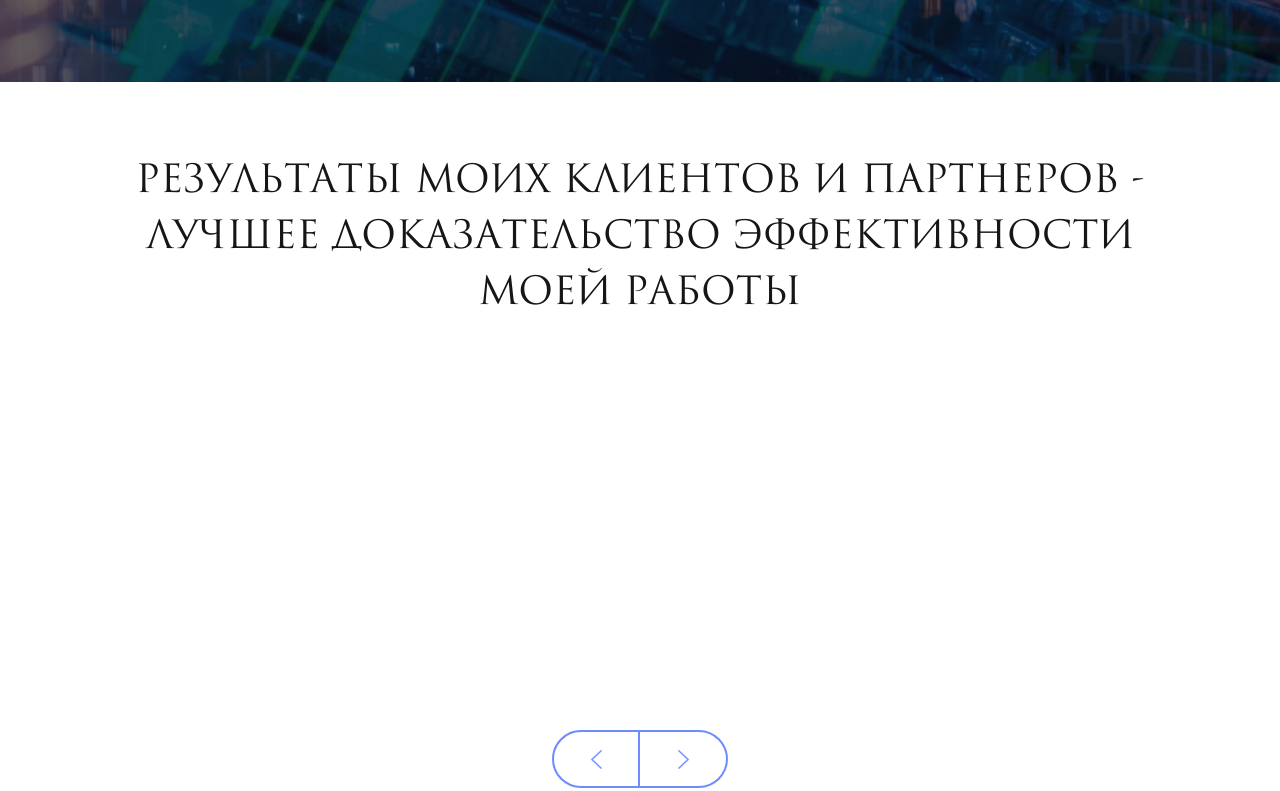
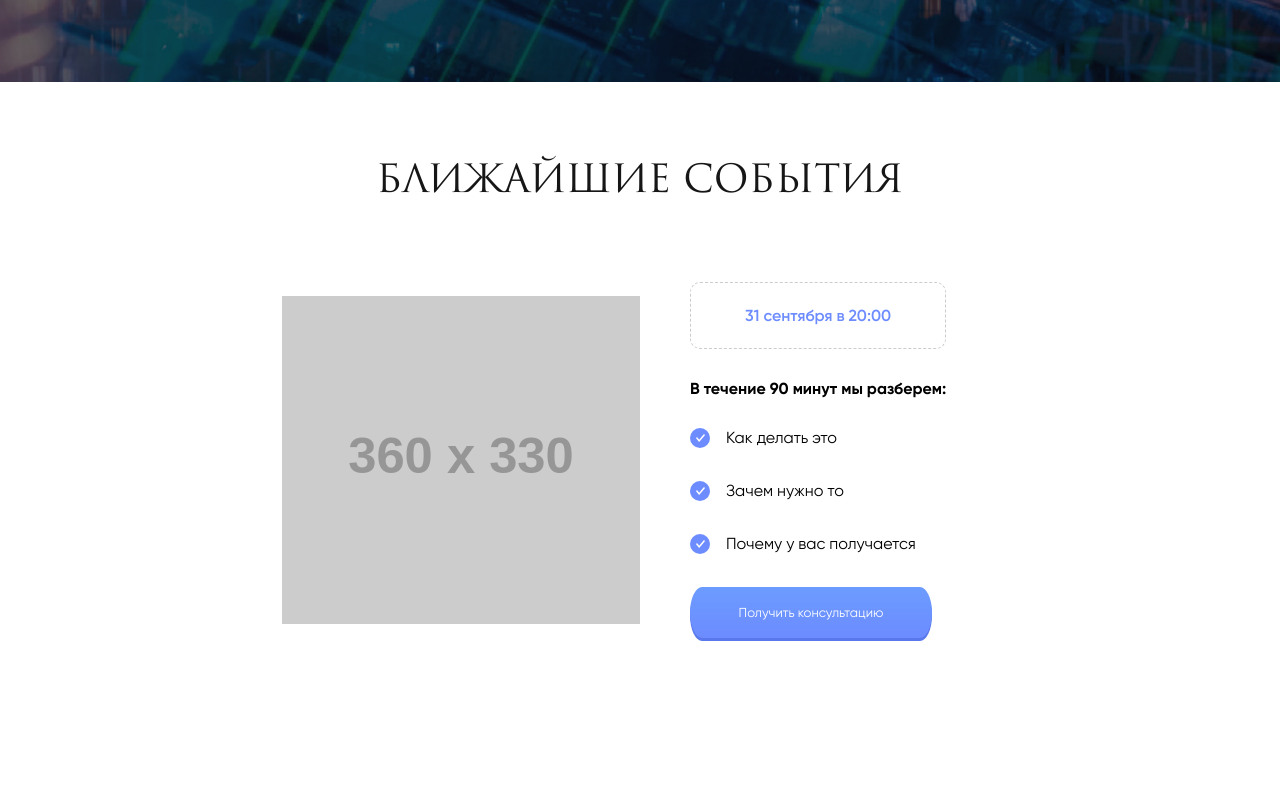
Before and after one commit to vitaliiborodulin/alferov, a website: page src/index.html in a window 1280 px wide. Shown: the part 775-1566 px from the top of the page. Drawn offline with nearby package versions, Linux system fonts and the light colour scheme; files that its build step writes are made by us from their sources; placeholder pictures from the web are drawn by us.

Commit message:
upcomings section done

```diff
--- a/src/html/header.html
+++ b/src/html/header.html
@@ -8,12 +8,12 @@
 	<div class="header-nav" data-toggle-cover id="header-nav">
 		<a href="index.html" class="header-nav__item">Главная</a>
 		<a href="about.html" class="header-nav__item">Обо мне</a>
-		<a href="" class="header-nav__item">Тренинги</a>
-		<a href="" class="header-nav__item">Отзывы</a>
-		<a href="" class="header-nav__item">База знаний</a>
+		<a href="#" class="header-nav__item">Тренинги</a>
+		<a href="#" class="header-nav__item">Отзывы</a>
+		<a href="#" class="header-nav__item">База знаний</a>
 	</div>
-	<div class="header__btn btn btn--primary">
+	<a href="https://wa.me/+79044727376" class="header__btn btn btn--primary">
 		<img src="img/icons/btn--whatsapp.png" alt="" class="btn__icon">
 		Написать в WhatsApp
-	</div>
+	</a>
 </header>
--- /dev/null
+++ b/src/html/upcomings.html
@@ -0,0 +1,23 @@
+<section class="upcomings">
+	<div class="upcomings-top">
+		<div class="upcomings__title">Ближайшие события</div>
+	</div>
+
+	<div class="upcomings-list">
+		<div class="upcomings__item">
+			<div class="upcomings__image">
+				<img src="https://via.placeholder.com/360x330.jpg" alt="">
+			</div>
+			<div class="upcomings__text">
+				<time datetime="2020-09-31T20:00">31 сентября в 20:00</time>
+				<p><b>В течение 90 минут мы разберем:</b></p>
+				<ul>
+					<li>Как делать это</li>
+					<li>Зачем нужно то</li>
+					<li>Почему у вас получается</li>
+				</ul>
+				<a href="#" class="upcomings__btn btn btn--primary">Получить консультацию</a>
+			</div>
+		</div>
+	</div>
+</section>
--- a/src/less/frontend--template.less
+++ b/src/less/frontend--template.less
@@ -996,6 +996,8 @@ transition: .2s ease;
 	}
 }
 
+@import 'upcomings';
+
 
 .blog {
 	background    : #fff;
--- a/src/less/testimonials.less
+++ b/src/less/testimonials.less
@@ -166,21 +166,14 @@
 
 @media(max-width:646px) {
 	.testimonials {
+		padding-top: 35px;
 		text-align: center;
 		&__title {
-			font-size: 32px;
+			font-size: 28px;
 		}
-		&-item__img {
+		&-image {
 			left: 50%;
 			transform: translateX(-50%);
 		}
 	}
 }
-
-@media(max-width:646px) {
-	.testimonials {
-		&__title {
-			font-size: 28px;
-		}
-	}
-}
--- /dev/null
+++ b/src/less/upcomings.less
@@ -0,0 +1,102 @@
+.upcomings {
+	padding-top: 70px;
+	padding-bottom: 70px;
+	background-color: #ffffff;
+
+	&__title {
+		color      : #161616;
+		font-family: "Trajan Pro 3";
+		font-size  : 38px;
+		text-transform: uppercase;
+		text-align: center;
+		margin-bottom: 69px;
+	}
+
+	&-list {
+		display: flex;
+		flex-wrap: wrap;
+		justify-content: center;
+	}
+
+	&__item {
+		display: flex;
+		align-items: center;
+		margin-bottom: 40px;
+	}
+
+	&__image {
+		width: 50%;
+
+		// max-height: 407px;
+		// background-color: #eaeaea;
+
+		display: flex;
+    justify-content: center;
+		align-items: center;
+
+		img {
+			max-width: 100%;
+		}
+	}
+
+	&__text {
+		padding: 5px 50px;
+
+		time {
+			text-align: center;
+			display: block;
+			color: #6d8cff;
+			font-weight: 600;
+			padding: 23px 30px;
+			border: 1px dashed #cccccc;
+			border-radius: 10px;
+			margin-bottom: 30px;
+		}
+
+		p {
+			margin-bottom: 30px;
+		}
+
+		li {
+			position: relative;
+			padding-left: 36px;
+			margin-bottom: 34px;
+
+			&::before {
+				content: '';
+				position: absolute;
+				left: 0;
+				top: 0;
+				width: 20px;
+				height: 20px;
+				border-radius: 50%;
+				background: #6d8cff url(../img/icons/gal-ochka--light.png) no-repeat center / auto;
+			}
+		}
+
+		&__btn {
+			// box-shadow: 0px 25px 43px 0px rgba(108, 152, 255, 0.3);
+		}
+	}
+}
+
+@media(max-width:992px) {
+
+}
+
+@media(max-width:646px) {
+	.upcomings {
+		padding-bottom: 0;
+		&__title {
+			font-size: 32px;
+		}
+		&__item {
+			flex-wrap: wrap;
+			width: 100%;
+		}
+		&__image {
+			width: 100%;
+			margin-bottom: 10px;
+		}
+	}
+}
```
Also changed, not shown: src/index.html (+4 -0 lines).
